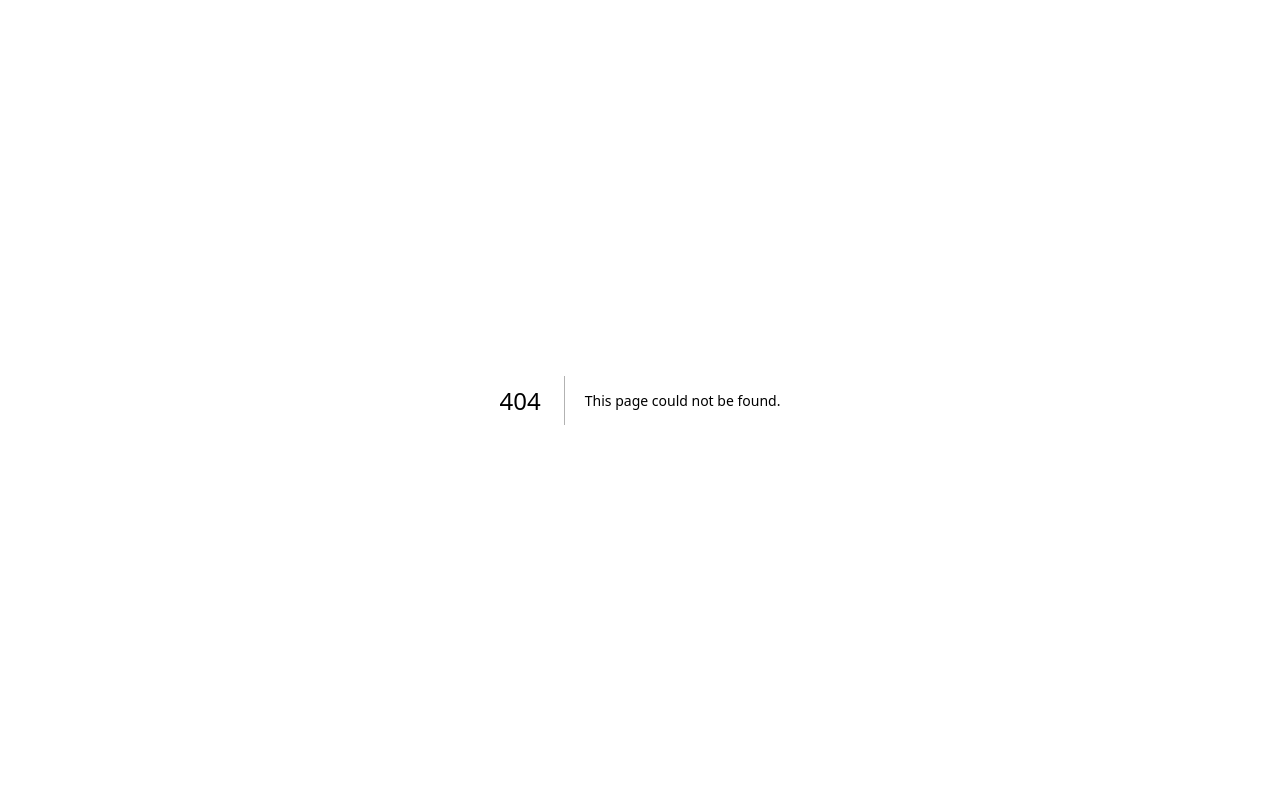
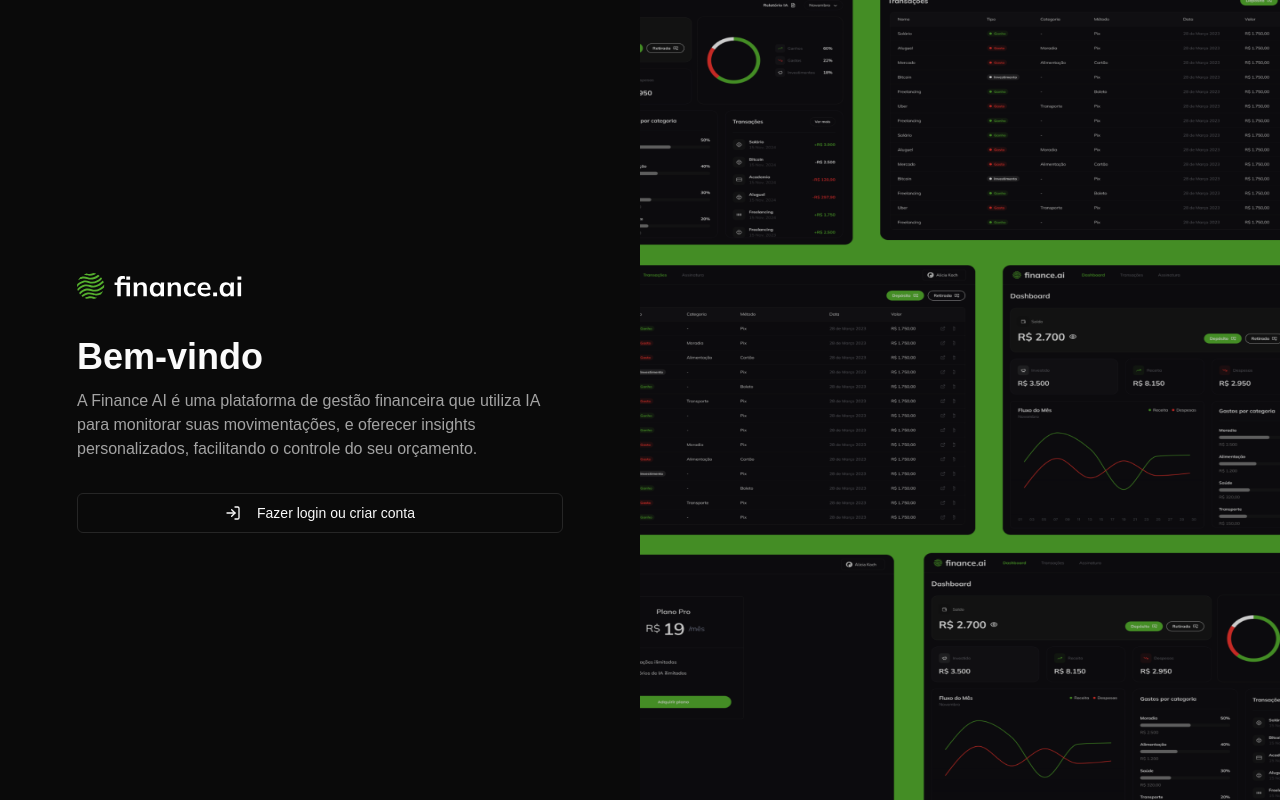
Before and after one commit to Matheuschimendes/FinanceIA, a Next.js app: page /login in a window 1280 px wide. Before the commit this address had no page. Built offline with nearby package versions, Linux system fonts and the light colour scheme.

Commit message:
feat: add login page

```diff
--- a/app/globals.css
+++ b/app/globals.css
@@ -72,7 +72,10 @@
   * {
     @apply border-border;
   }
+  html {
+    @apply h-full;
+  }
   body {
-    @apply bg-background text-foreground;
+    @apply bg-background text-foreground h-full;
   }
 }
--- /dev/null
+++ b/app/login/page.tsx
@@ -0,0 +1,30 @@
+import Image from "next/image";
+import { Button } from "../components/_ui/button";
+import { LogInIcon, LogsIcon } from "lucide-react";
+
+const LoginPage = () => {
+    return (
+
+        <div className="grid h-full grid-cols-2">
+            <div className="flex flex-col h-full justify-center p-8 max-w-[550px] mx-auto">
+                {/* Esquerda */}
+            <Image src="/logo.svg" width={173} height={39} alt="Finance AI" className="mb-8"/>
+            <h1 className="text-4xl font-bold mb-3">Bem-vindo</h1>
+            <p className="text-muted-foreground mb-8">A Finance AI é uma plataforma de gestão financeira que utiliza IA para monitorar suas movimentações, e oferecer insights personalizados, facilitando o controle do seu orçamento.
+            </p>
+            <Button variant="outline">
+                <LogInIcon className="mr-2"/>
+                Fazer login ou criar conta</Button>
+            </div>
+
+            {/* Direita */}
+            <div className="relative ">
+            <Image src="/login.png" alt="Faça login" className="obejct-cover" fill/>
+
+            </div>
+        </div>
+
+    );
+}
+
+export default LoginPage;
--- a/app/subscription/page.tsx
+++ b/app/subscription/page.tsx
@@ -1,6 +1,6 @@
-const Subscription = () => {
+const SubscriptionPage = () => {
     return <h1>Subscrition</h1>
 
 };
 
-export default Subscription
+export default SubscriptionPage
--- a/app/transactions/page.tsx
+++ b/app/transactions/page.tsx
@@ -1,5 +1,5 @@
-const Transactions = () => {
+const TransactionsPage = () => {
     return <h1>Transactions</h1>;
   };
 
-  export default Transactions;
+  export default TransactionsPage;
```
Also changed, not shown: public/login.png (added), public/logo.svg (added).
